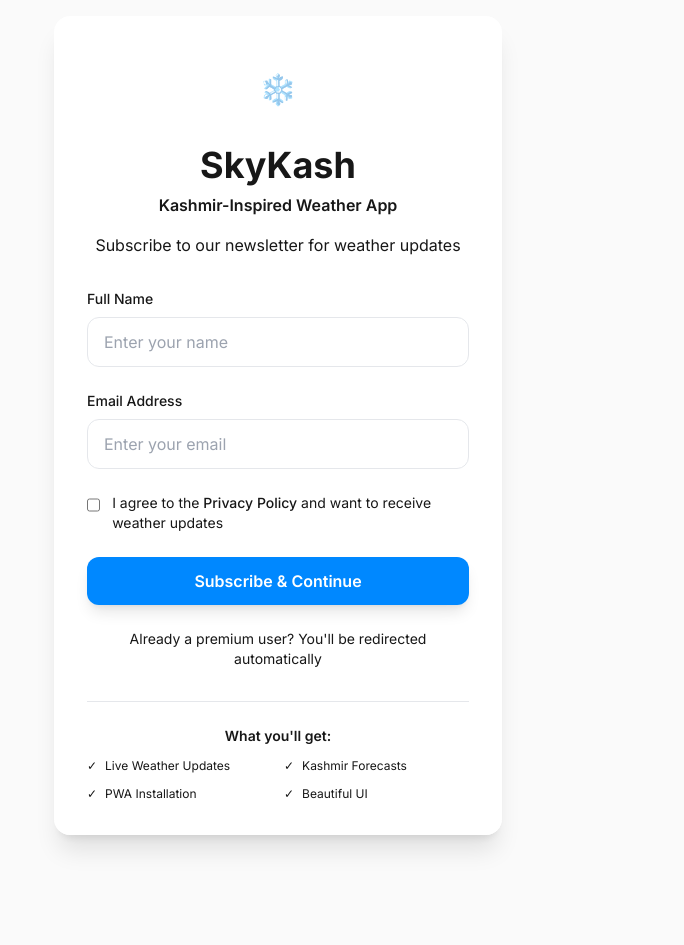
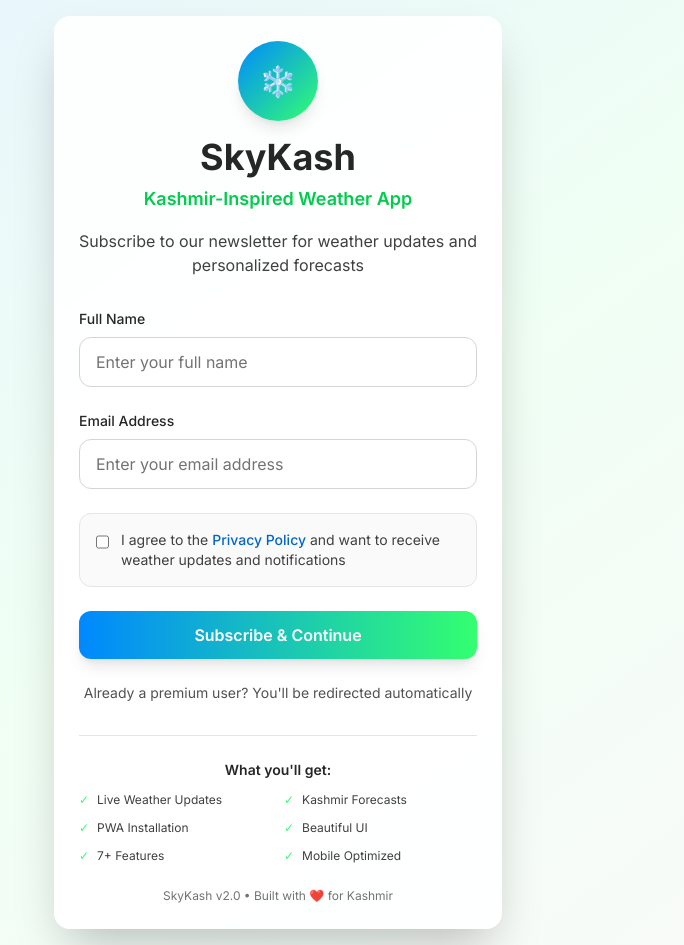
Before and after one commit to Saff9/SkyKash, a Next.js app: page / in a window 1280 px wide. Shown: the whole page, without its empty margins (362-1046 px from the left). Before the commit the page ends 851 px from the top, so only its background shows below. Built offline with nearby package versions, Linux system fonts and the light colour scheme.

Commit message:
Update NewsletterSignup.tsx

```diff
--- a/components/NewsletterSignup.tsx
+++ b/components/NewsletterSignup.tsx
@@ -82,20 +82,26 @@ export default function NewsletterSignup() {
   };
 
   return (
-    <div className="min-h-screen snow-animation flex items-center justify-center p-4">
-      <div className="card max-w-md w-full p-8">
+    <div className="min-h-screen bg-gradient-to-br from-kashmir-light-blue-50 via-kashmir-light-green-50 to-kashmir-light-neutral-50 dark:from-kashmir-dark-blue-50 dark:via-kashmir-dark-green-50 dark:to-kashmir-dark-neutral-50 flex items-center justify-center p-4">
+      <div className="card max-w-md w-full p-6 shadow-2xl">
         <div className="text-center mb-8">
-          <div className="w-20 h-20 bg-kashmir-blue rounded-full flex items-center justify-center mx-auto mb-4">
-            <span className="text-3xl">❄️</span>
+          <div className="w-20 h-20 bg-gradient-to-br from-kashmir-light-blue-500 to-kashmir-light-green-500 dark:from-kashmir-dark-blue-500 dark:to-kashmir-dark-green-500 rounded-full flex items-center justify-center mx-auto mb-4 shadow-lg">
+            <span className="text-3xl text-white">❄️</span>
           </div>
-          <h1 className="text-4xl font-bold text-kashmir-blue mb-2">SkyKash</h1>
-          <p className="text-kashmir-green font-semibold mb-2">Kashmir-Inspired Weather App</p>
-          <p className="text-kashmir-mountain mt-4">Subscribe to our newsletter for weather updates</p>
+          <h1 className="text-4xl font-bold text-kashmir-light-neutral-800 dark:text-kashmir-dark-neutral-200 mb-2">
+            SkyKash
+          </h1>
+          <p className="text-kashmir-light-green-600 dark:text-kashmir-dark-green-400 font-semibold mb-2 text-lg">
+            Kashmir-Inspired Weather App
+          </p>
+          <p className="text-kashmir-light-neutral-700 dark:text-kashmir-dark-neutral-300 mt-4 text-base">
+            Subscribe to our newsletter for weather updates and personalized forecasts
+          </p>
         </div>
 
         <form onSubmit={handleSubmit} className="space-y-6">
           <div>
-            <label htmlFor="name" className="block text-sm font-medium text-kashmir-mountain-dark mb-2">
+            <label htmlFor="name" className="block text-sm font-medium text-kashmir-light-neutral-800 dark:text-kashmir-dark-neutral-200 mb-2">
               Full Name
             </label>
             <input
@@ -103,14 +109,14 @@ export default function NewsletterSignup() {
               id="name"
               value={name}
               onChange={(e) => setName(e.target.value)}
-              className="w-full px-4 py-3 border border-kashmir-snow-dark rounded-xl focus:ring-2 focus:ring-kashmir-blue focus:border-transparent transition-all duration-300 bg-white/50"
-              placeholder="Enter your name"
+              className="w-full px-4 py-3 border border-kashmir-light-neutral-300 dark:border-kashmir-dark-neutral-400 rounded-xl focus:ring-2 focus:ring-kashmir-light-blue-500 dark:focus:ring-kashmir-dark-blue-500 focus:border-transparent bg-white dark:bg-kashmir-dark-neutral-100 text-kashmir-light-neutral-900 dark:text-kashmir-dark-neutral-100 transition-colors duration-300 placeholder-kashmir-light-neutral-500 dark:placeholder-kashmir-dark-neutral-500"
+              placeholder="Enter your full name"
               required
             />
           </div>
 
           <div>
-            <label htmlFor="email" className="block text-sm font-medium text-kashmir-mountain-dark mb-2">
+            <label htmlFor="email" className="block text-sm font-medium text-kashmir-light-neutral-800 dark:text-kashmir-dark-neutral-200 mb-2">
               Email Address
             </label>
             <input
@@ -118,40 +124,45 @@ export default function NewsletterSignup() {
               id="email"
               value={email}
               onChange={(e) => setEmail(e.target.value)}
-              className="w-full px-4 py-3 border border-kashmir-snow-dark rounded-xl focus:ring-2 focus:ring-kashmir-blue focus:border-transparent transition-all duration-300 bg-white/50"
-              placeholder="Enter your email"
+              className="w-full px-4 py-3 border border-kashmir-light-neutral-300 dark:border-kashmir-dark-neutral-400 rounded-xl focus:ring-2 focus:ring-kashmir-light-blue-500 dark:focus:ring-kashmir-dark-blue-500 focus:border-transparent bg-white dark:bg-kashmir-dark-neutral-100 text-kashmir-light-neutral-900 dark:text-kashmir-dark-neutral-100 transition-colors duration-300 placeholder-kashmir-light-neutral-500 dark:placeholder-kashmir-dark-neutral-500"
+              placeholder="Enter your email address"
               required
             />
           </div>
 
-          <div className="flex items-start space-x-3">
+          <div className="flex items-start space-x-3 bg-kashmir-light-neutral-50 dark:bg-kashmir-dark-neutral-100 p-4 rounded-xl border border-kashmir-light-neutral-200 dark:border-kashmir-dark-neutral-300">
             <input
               type="checkbox"
               id="privacy"
               checked={privacyAccepted}
               onChange={(e) => setPrivacyAccepted(e.target.checked)}
-              className="mt-1 w-4 h-4 text-kashmir-blue border-kashmir-snow-dark rounded focus:ring-kashmir-blue"
+              className="mt-1 w-4 h-4 text-kashmir-light-blue-500 dark:text-kashmir-dark-blue-500 border-kashmir-light-neutral-300 dark:border-kashmir-dark-neutral-400 rounded focus:ring-kashmir-light-blue-500 dark:focus:ring-kashmir-dark-blue-500"
               required
             />
-            <label htmlFor="privacy" className="text-sm text-kashmir-mountain">
+            <label htmlFor="privacy" className="text-sm text-kashmir-light-neutral-700 dark:text-kashmir-dark-neutral-300">
               I agree to the{' '}
-              <a href="/privacy" className="text-kashmir-blue hover:underline font-medium">
+              <a href="/privacy" className="text-kashmir-light-blue-600 dark:text-kashmir-dark-blue-400 hover:underline font-medium">
                 Privacy Policy
               </a>{' '}
-              and want to receive weather updates
+              and want to receive weather updates and notifications
             </label>
           </div>
 
           {error && (
-            <div className="bg-red-50 border border-red-200 text-red-700 px-4 py-3 rounded-xl">
-              {error}
+            <div className="bg-red-50 border border-red-200 text-red-700 px-4 py-3 rounded-xl text-sm">
+              <div className="flex items-center">
+                <svg className="w-4 h-4 mr-2" fill="currentColor" viewBox="0 0 20 20">
+                  <path fillRule="evenodd" d="M18 10a8 8 0 11-16 0 8 8 0 0116 0zm-7-4a1 1 0 11-2 0 1 1 0 012 0zM9 9a1 1 0 000 2v3a1 1 0 001 1h1a1 1 0 100-2v-3a1 1 0 00-1-1H9z" clipRule="evenodd" />
+                </svg>
+                {error}
+              </div>
             </div>
           )}
 
           <button
             type="submit"
             disabled={isLoading}
-            className="w-full btn-primary disabled:opacity-50 disabled:cursor-not-allowed"
+            className="w-full bg-gradient-to-r from-kashmir-light-blue-500 to-kashmir-light-green-500 hover:from-kashmir-light-blue-600 hover:to-kashmir-light-green-600 dark:from-kashmir-dark-blue-500 dark:to-kashmir-dark-green-500 dark:hover:from-kashmir-dark-blue-600 dark:hover:to-kashmir-dark-green-600 text-white font-semibold py-3 px-6 rounded-xl transition-all duration-300 transform hover:scale-105 shadow-lg disabled:opacity-50 disabled:cursor-not-allowed disabled:transform-none"
           >
             {isLoading ? (
               <span className="flex items-center justify-center">
@@ -167,31 +178,48 @@ export default function NewsletterSignup() {
           </button>
         </form>
 
-        <div className="mt-6 text-center text-sm text-kashmir-mountain">
-          <p>Already a premium user? You&apos;ll be redirected automatically</p>
+        <div className="mt-6 text-center">
+          <p className="text-sm text-kashmir-light-neutral-600 dark:text-kashmir-dark-neutral-400">
+            Already a premium user? You'll be redirected automatically
+          </p>
         </div>
 
         {/* Features Preview */}
-        <div className="mt-8 pt-6 border-t border-kashmir-snow-dark/30">
-          <h3 className="text-sm font-semibold text-kashmir-mountain-dark mb-3 text-center">What you&apos;ll get:</h3>
+        <div className="mt-8 pt-6 border-t border-kashmir-light-neutral-200 dark:border-kashmir-dark-neutral-300">
+          <h3 className="text-sm font-semibold text-kashmir-light-neutral-800 dark:text-kashmir-dark-neutral-200 mb-3 text-center">What you'll get:</h3>
           <div className="grid grid-cols-2 gap-3 text-xs">
-            <div className="flex items-center space-x-2 text-kashmir-mountain">
-              <span className="text-kashmir-green">✓</span>
+            <div className="flex items-center space-x-2 text-kashmir-light-neutral-700 dark:text-kashmir-dark-neutral-300">
+              <span className="text-kashmir-light-green-500 dark:text-kashmir-dark-green-500">✓</span>
               <span>Live Weather Updates</span>
             </div>
-            <div className="flex items-center space-x-2 text-kashmir-mountain">
-              <span className="text-kashmir-green">✓</span>
+            <div className="flex items-center space-x-2 text-kashmir-light-neutral-700 dark:text-kashmir-dark-neutral-300">
+              <span className="text-kashmir-light-green-500 dark:text-kashmir-dark-green-500">✓</span>
               <span>Kashmir Forecasts</span>
             </div>
-            <div className="flex items-center space-x-2 text-kashmir-mountain">
-              <span className="text-kashmir-green">✓</span>
+            <div className="flex items-center space-x-2 text-kashmir-light-neutral-700 dark:text-kashmir-dark-neutral-300">
+              <span className="text-kashmir-light-green-500 dark:text-kashmir-dark-green-500">✓</span>
               <span>PWA Installation</span>
             </div>
-            <div className="flex items-center space-x-2 text-kashmir-mountain">
-              <span className="text-kashmir-green">✓</span>
+            <div className="flex items-center space-x-2 text-kashmir-light-neutral-700 dark:text-kashmir-dark-neutral-300">
+              <span className="text-kashmir-light-green-500 dark:text-kashmir-dark-green-500">✓</span>
               <span>Beautiful UI</span>
             </div>
+            <div className="flex items-center space-x-2 text-kashmir-light-neutral-700 dark:text-kashmir-dark-neutral-300">
+              <span className="text-kashmir-light-green-500 dark:text-kashmir-dark-green-500">✓</span>
+              <span>7+ Features</span>
+            </div>
+            <div className="flex items-center space-x-2 text-kashmir-light-neutral-700 dark:text-kashmir-dark-neutral-300">
+              <span className="text-kashmir-light-green-500 dark:text-kashmir-dark-green-500">✓</span>
+              <span>Mobile Optimized</span>
+            </div>
           </div>
+        </div>
+
+        {/* App Info */}
+        <div className="mt-6 text-center">
+          <p className="text-xs text-kashmir-light-neutral-500 dark:text-kashmir-dark-neutral-500">
+            SkyKash v2.0 • Built with ❤️ for Kashmir
+          </p>
         </div>
       </div>
     </div>
```
